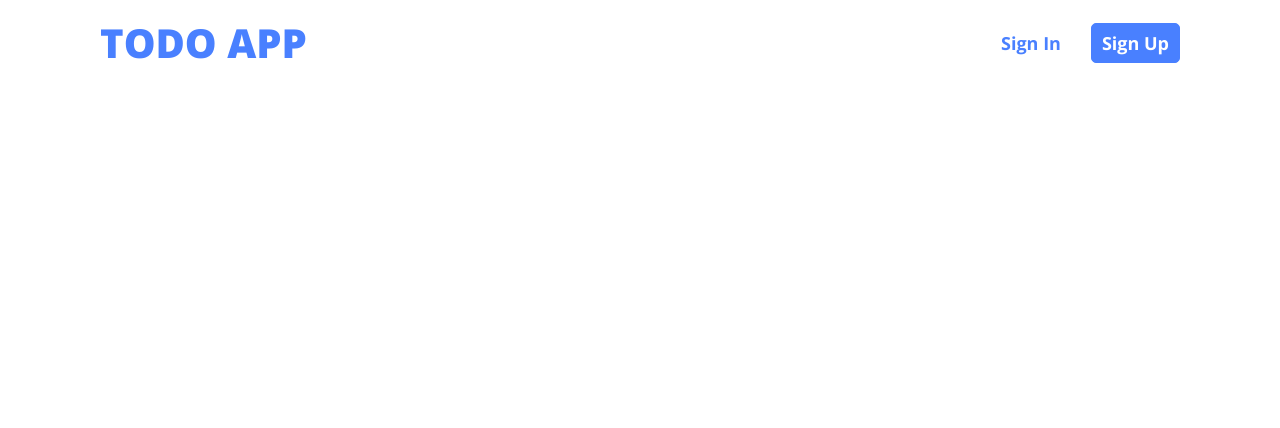
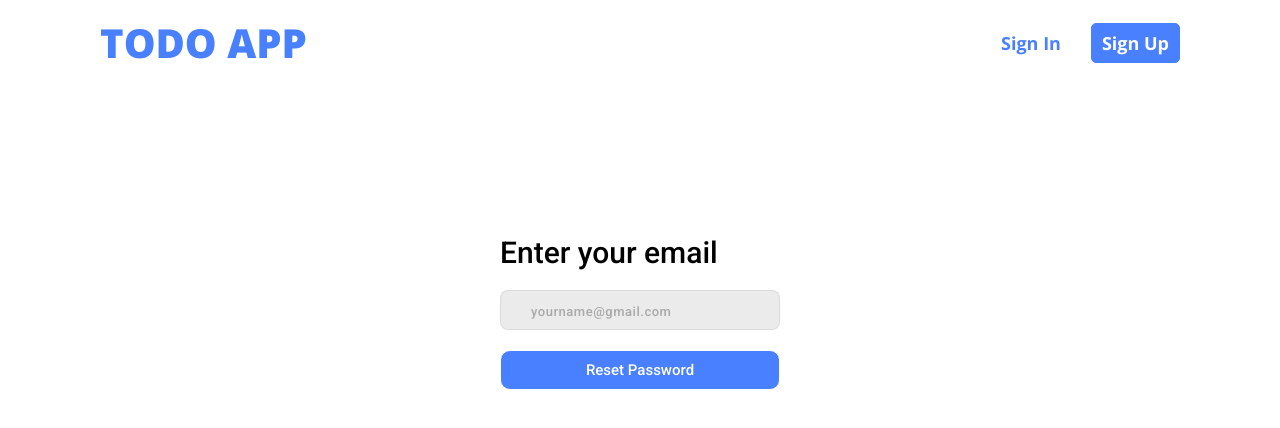
Before and after one commit to Cheeh1/todo-app, a React (Vite) app: page /forgotten in a window 1280 px wide. Shown: the top 428 px of the page. Built offline with nearby package versions, Linux system fonts and the light colour scheme; no server answers.

Commit message:
Forgotten password reset feature
Implemented forgotten password feature and created a new page for user to input email for reset. Also applied some changes to styling for login and register. Also added auto complete to register form.

```diff
--- a/src/App.jsx
+++ b/src/App.jsx
@@ -4,6 +4,7 @@ import Navbar from './components/Navbar'
 import './App.css'
 import Login from './components/Login'
 import Register from './components/Register'
+import Forgotten from './components/Forgotten'
 
 const App = () => {
   return (
@@ -13,6 +14,7 @@ const App = () => {
         <Routes>
           <Route path='/' element={<Login />}/>
           <Route path='/register' element={<Register />}/>
+          <Route path='/forgotten' element={<Forgotten />}/>
         </Routes>
       </Router>
     </>
--- /dev/null
+++ b/src/components/Forgotten.jsx
@@ -0,0 +1,68 @@
+import { useState } from "react"
+import { getAuth, sendPasswordResetEmail } from "firebase/auth";
+
+const Forgotten = () => {
+
+    const [formData, setFormData] = useState({
+        email: ""
+    });
+
+    const [resetEmailSent, setResetEmailSent] = useState(false);
+    const [resetEmailError, setResetEmailError] = useState("");
+
+    const handleChange = (event) => {
+        const { name, value } = event.target;
+        setFormData((prevFormData) => {
+            return {
+                ...prevFormData,
+                [name]: value,
+            };
+        });
+    };
+
+    // function for password reset
+    const handleForgotPassword = async (email) => {
+        const auth = getAuth();
+        try {
+            if (!email) {
+                setResetEmailError("Please provide a valid email address.");
+                return;
+            }
+            await sendPasswordResetEmail(auth, email);
+            setResetEmailSent(true);
+            setResetEmailError("");
+            console.log('Password reset email sent successfully!');
+        } catch (error) {
+            setResetEmailSent(false);
+            setResetEmailError("User Not Found");
+            console.log('Error sending password reset email:', error.message);
+        }
+    };
+
+    return (
+        <>
+            <section className="forgotten-container">
+                <h1 className="forgotten-text">Enter your email</h1>
+                <input
+                    type="text"
+                    name="email"
+                    id="email"
+                    placeholder="yourname@gmail.com"
+                    className="forgotten-field"
+                    defaultValue={FormData.email}
+                    onChange={handleChange}
+                />
+                {resetEmailSent ? (
+                    <p className="forgot-error-1">Password reset email sent successfully! Check your email.</p>
+                ) : (
+                    <>
+                        <button className="forgotten-btn" onClick={() => handleForgotPassword(formData.email)}>Reset Password</button>
+                        {resetEmailError && <p className="forgot-error-2">{resetEmailError}</p>}
+                    </>
+                )}
+            </section>
+        </>
+    )
+}
+
+export default Forgotten
--- a/src/components/Login.jsx
+++ b/src/components/Login.jsx
@@ -1,8 +1,7 @@
 import { useState } from 'react';
 import { Link } from 'react-router-dom'
 import { useForm } from 'react-hook-form';
-import { getAuth, signInWithEmailAndPassword, signInWithPopup, GoogleAuthProvider } from "firebase/auth";
-// import { getAuth, signInWithPopup, GoogleAuthProvider } from 'firebase/auth';
+import { getAuth, signInWithEmailAndPassword, signInWithPopup, GoogleAuthProvider, sendPasswordResetEmail } from "firebase/auth";
 import {
     Email_Regex_Validation,
     Password_Regex_Validation
@@ -134,11 +133,11 @@ const Login = () => {
                                     })}
                                 />
                                 <span className='toggle-password' onClick={passwordVisibility}>
-                                    {showPassword ? <i class="fa-solid fa-eye"></i> : <i class="fa-solid fa-eye-slash"></i>}
+                                    {showPassword ? <i className="fa-solid fa-eye"></i> : <i className="fa-solid fa-eye-slash"></i>}
                                 </span>
                             </div>
 
-                            <a className='forgotten' href='#forgotten'>forgotten password?</a>
+                            <Link to="/forgotten" className='forgotten'>Forgot password?</Link>
                         </div>
 
                         <input type="submit" className='login-btn' value="Login" />
--- a/src/components/Register.jsx
+++ b/src/components/Register.jsx
@@ -73,6 +73,7 @@ const Register = () => {
                                 type="text"
                                 name="firstName"
                                 id="firstName"
+                                autoComplete='firstName'
                                 placeholder='first name'
                                 className='register-field'
                                 defaultValue={formData.firstName}
@@ -90,6 +91,7 @@ const Register = () => {
                                 type="text"
                                 name="lastName"
                                 id="lastName"
+                                autoComplete='lastName'
                                 placeholder='last name'
                                 className='register-field'
                                 defaultValue={formData.lastName}
@@ -107,6 +109,7 @@ const Register = () => {
                                 type="text"
                                 name="email"
                                 id="email"
+                                autoComplete='email'
                                 placeholder='yourname@gmail.com'
                                 className='register-field'
                                 defaultValue={formData.email}
@@ -136,7 +139,7 @@ const Register = () => {
                                     })}
                                 />
                                 <span className='toggle-password' onClick={passwordVisibility}>
-                                    {showPassword ? <i class="fa-solid fa-eye"></i> : <i class="fa-solid fa-eye-slash"></i>}
+                                    {showPassword ? <i className="fa-solid fa-eye"></i> : <i className="fa-solid fa-eye-slash"></i>}
                                 </span>
                             </div>
                             {errors.password && (
--- /dev/null
+++ b/src/styles/_forgotten.scss
@@ -0,0 +1,72 @@
+.forgotten-container {
+    position: relative;
+    margin: 150px 500px;
+    display: flex;
+    flex-direction: column;
+    gap: 20px;
+}
+
+.forgotten-text {
+    font-size: 3.0rem;
+    font-weight: 500;
+    font-family: "Roboto", sans-serif;
+}
+
+.forgotten-field {
+    border-radius: 8px;
+    border: 1px solid rgba(126, 122, 122, 0.14);
+    background: rgba(232, 232, 232, 0.85);
+    padding-left: 20px;
+    width: 100%;
+    height: 40px;
+    font-size: 1.5rem;
+    font-family: "Open sans", sans-serif;
+    font-weight: 500;
+}
+
+.forgotten-field::placeholder {
+    color: #a9a9a9;
+    font-size: 1.3rem;
+    font-weight: 300;
+    letter-spacing: 0.52px;
+    padding-left: 10px;
+    font-family: "Roboto", sans-serif;
+    font-weight: 500;
+}
+
+.forgotten-btn {
+    padding: 10px 5px;
+    border-radius: 10px;
+    border: 1px solid #ffff;
+    background-color: #4980ff;
+    color: #ffff;
+    font-size: 1.5rem;
+    cursor: pointer;
+    font-family: "Roboto", sans-serif;
+    font-weight: 500;
+    width: 100%;
+}
+
+.forgot-error-1, .forgot-error-2 {
+    position: absolute;
+    top: -50px;
+    color: #ffff;
+    padding: 5px 10px;
+    border-radius: 5px;
+    font-size: 1.8rem;
+    font-weight: 500;
+    text-align: center;
+    font-family: "Roboto", sans-serif;
+}
+
+.forgot-error-1 {
+    position: absolute;
+    top: -65px;
+    background-color: #1b8028;
+}
+
+.forgot-error-2{
+    position: absolute;
+    top: -40px;
+    background-color: #ff0000;
+}
--- a/src/styles/_login.scss
+++ b/src/styles/_login.scss
@@ -40,7 +40,7 @@
   border: 1px solid rgba(126, 122, 122, 0.14);
   background: rgba(232, 232, 232, 0.85);
   padding-left: 20px;
-  width: 250px;
+  width: 100%;
   height: 40px;
   font-size: 1.5rem;
   font-family: "Open sans", sans-serif;
@@ -103,11 +103,10 @@
   background-color: #ff0000;
   padding: 5px 5px;
   border-radius: 5px;
-  font-size: 2.5rem;
-  font-weight: 700;
+  font-size: 1.8rem;
+  font-weight: 500;
   text-align: center;
   font-family: "Roboto", sans-serif;
-  font-family: 800;
 }
 
 .google {
@@ -115,7 +114,7 @@
   flex-direction: column;
   justify-content: center;
   align-items: center;
-  gap: 20px;
+  gap: 10px;
 }
 
 .google-text {
--- a/src/styles/_register.scss
+++ b/src/styles/_register.scss
@@ -2,7 +2,7 @@
   display: flex;
   justify-content: space-evenly;
   align-items: center;
-  margin-top: 80px;
+  margin-top: 40px;
 }
 
 .register-img {
@@ -40,7 +40,7 @@
   border: 1px solid rgba(126, 122, 122, 0.14);
   background: rgba(232, 232, 232, 0.85);
   padding-left: 20px;
-  width: 250px;
+  width: 100%;
   height: 40px;
   font-size: 1.5rem;
   font-family: 'Open sans', sans-serif;
@@ -62,7 +62,7 @@
   background-color: #4980ff;
   color: #ffff;
   font-size: 1.5rem;
-  //   width: 40%;
+    // width: 40%;
   cursor: pointer;
   font-family: 'Open sans', sans-serif;
   font-weight: 700;
@@ -98,9 +98,8 @@
   background-color: #ff0000;
   padding: 5px 5px;
   border-radius: 5px;
-  font-size: 2.5rem;
-  font-weight: 700;
+  font-size: 1.8rem;
+  font-weight: 500;
   text-align: center;
   font-family: 'Roboto', sans-serif;
-  font-family: 800;
 }
--- a/src/styles/style.scss
+++ b/src/styles/style.scss
@@ -20,3 +20,5 @@ body {
 @import "login";
 
 @import "register";
+
+@import "forgotten";
```
